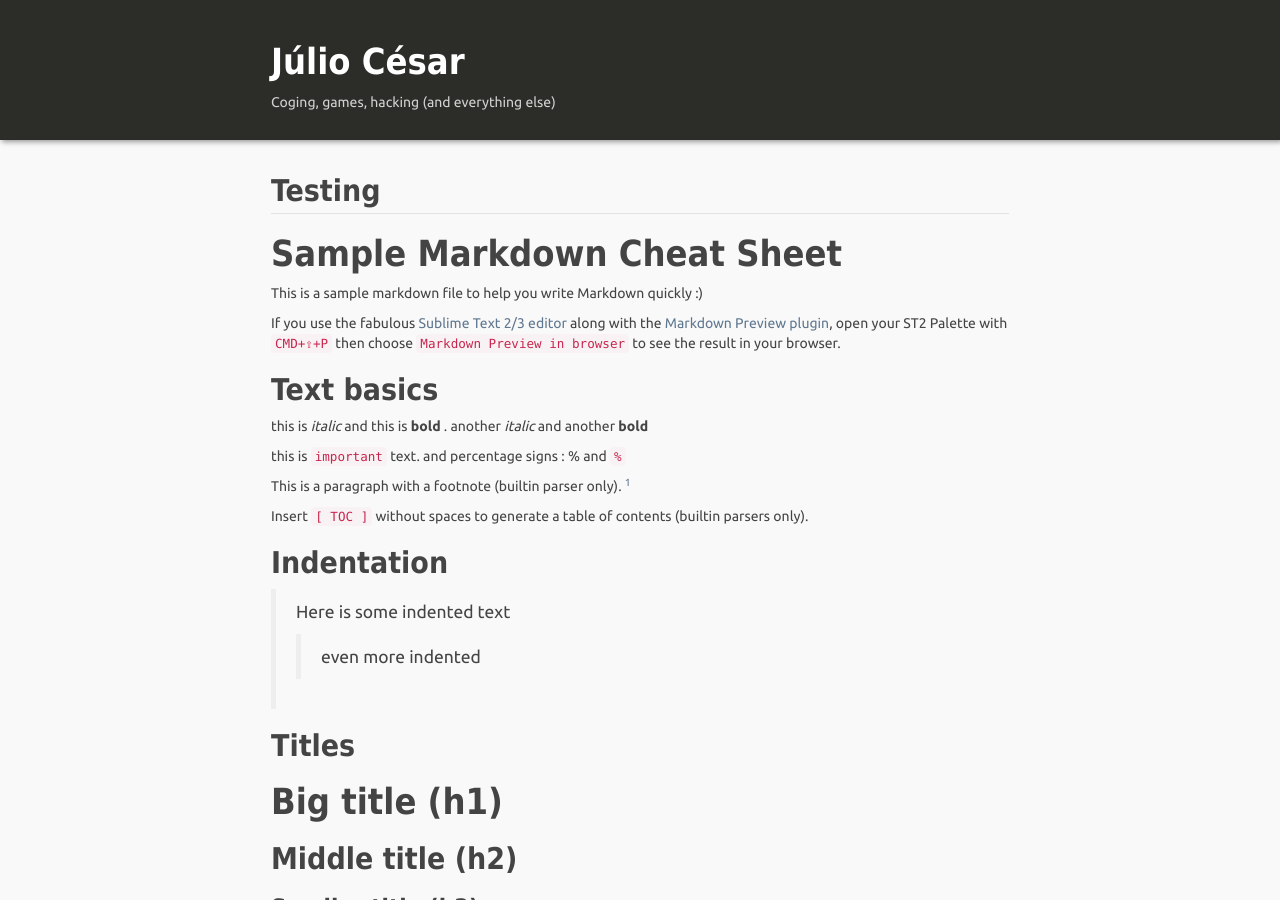
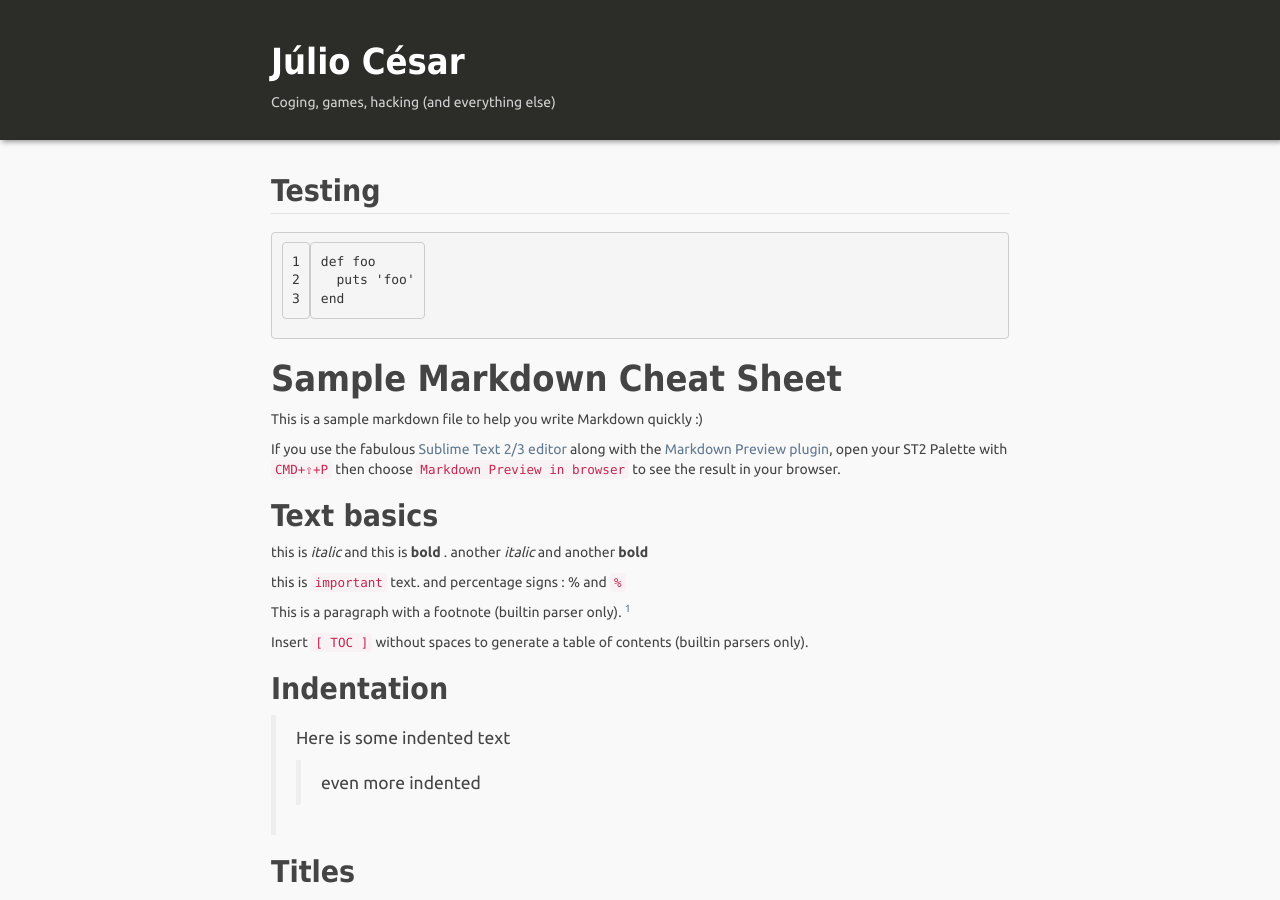
Before and after one commit to JulioC/julioc.github.io, a Jekyll site: the page built from _posts/2015-03-15-Testing.md, in a window 1280 px wide and 900 px high. Built offline with Jekyll 4.4.1, drawn with Linux system fonts in a browser that asks for light colours; nearby versions of some CDN libraries; comment, search, counter and statistics services are not loaded.

Commit message:
Testing the syntax hightlight

```diff
--- a/_posts/2015-03-15-Testing.md
+++ b/_posts/2015-03-15-Testing.md
@@ -1,6 +1,12 @@
 ---
 layout: post
 ---
+
+{% highlight ruby linenos %}
+def foo
+  puts 'foo'
+end
+{% endhighlight %}
 
 Sample Markdown Cheat Sheet
 ===========================
```
